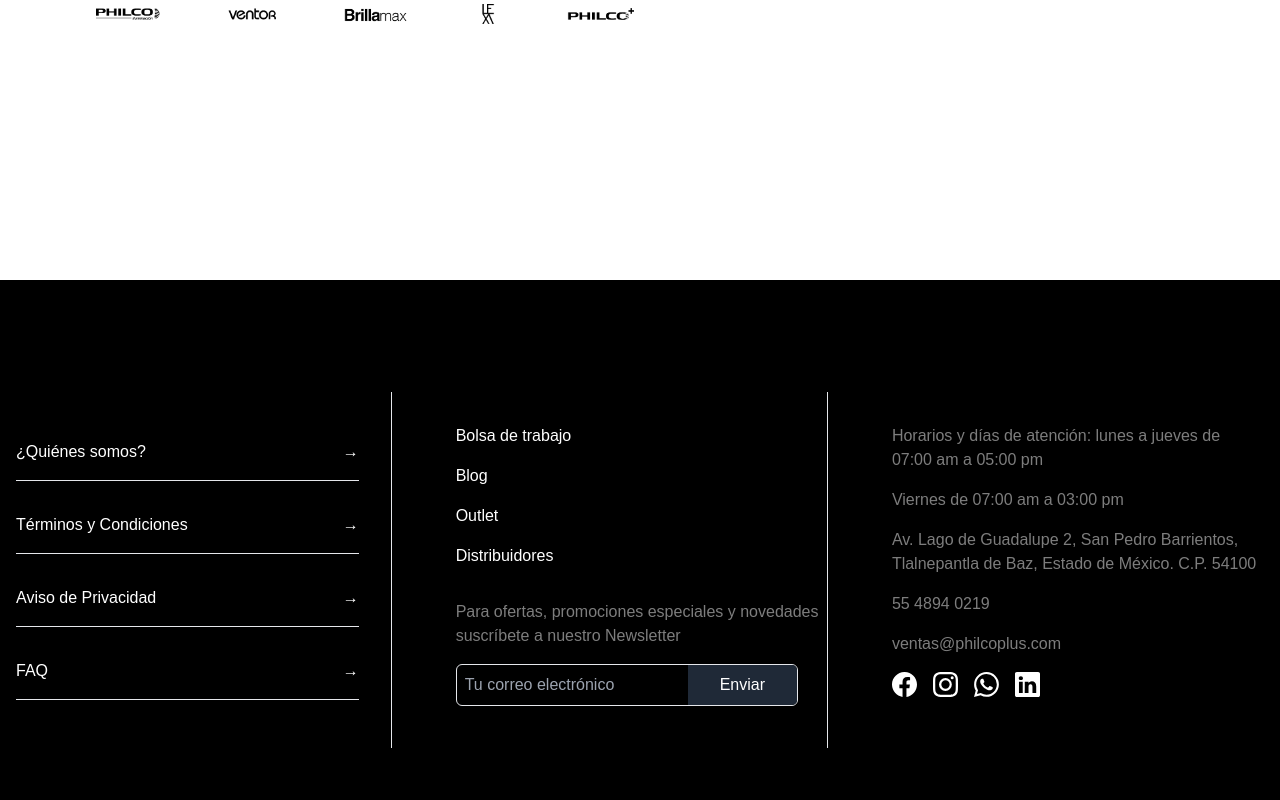
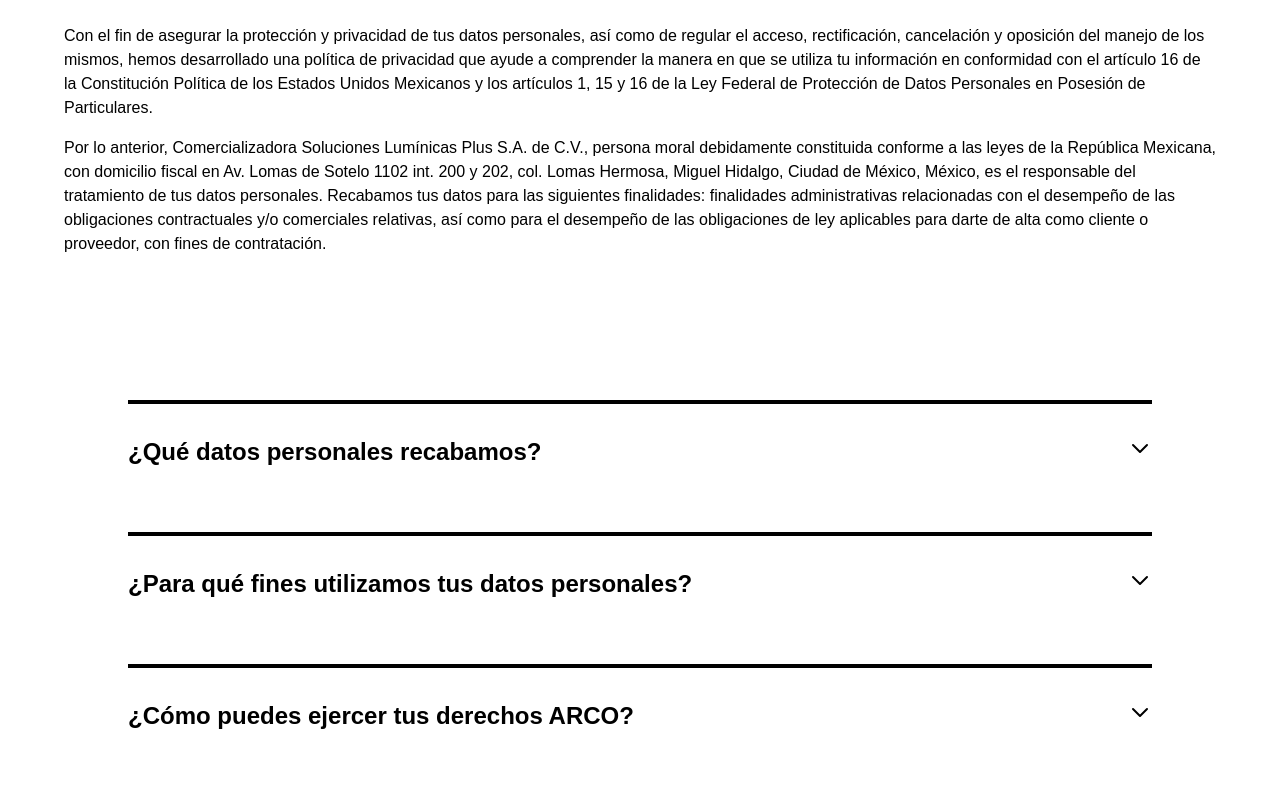
Before and after one commit to yira-gallardo/grupo-slp, a Next.js app: page /aviso-de-privacidad in a window 1280 px wide. Shown: the part 520-1320 px from the top of the page. Built offline with nearby package versions, Linux system fonts and the light colour scheme.

Commit message:
Add accordion

```diff
--- a/app/aviso-de-privacidad/page.tsx
+++ b/app/aviso-de-privacidad/page.tsx
@@ -1,13 +1,38 @@
 "use client";
-import React from "react";
+import React, { useState } from "react";
 import Image from "next/image";
 import { motion } from "framer-motion";
 
 export default function AvisoDePrivacidad() {
+  const [openAccordion, setOpenAccordion] = useState(null);
+
+  const handleAccordionToggle = (index: any) => {
+    setOpenAccordion(openAccordion === index ? null : index);
+  };
+
+  // AQUI AGREGAS Y QUITAS PREGUNTAS Y RESPUESTAS
+  const accordionData = [
+    {
+      title: "¿Qué datos personales recabamos?",
+      content:
+        "Para las finalidades señaladas en el presente aviso de privacidad, podemos recabar tus datos personales de distintas formas: cuando nos los proporcionas directamente, cuando visitas nuestro sitio de Internet o utilizas nuestros servicios en línea y cuando obtenemos información a través de otras fuentes que están permitidas por la ley.",
+    },
+    {
+      title: "¿Para qué fines utilizamos tus datos personales?",
+      content:
+        "Utilizamos tus datos personales para las siguientes finalidades: finalidades administrativas relacionadas con el desempeño de las obligaciones contractuales y/o comerciales relativas, así como para el desempeño de las obligaciones de ley aplicables para darte de alta como cliente o proveedor, con fines de contratación.",
+    },
+    {
+      title: "¿Cómo puedes ejercer tus derechos ARCO?",
+      content:
+        "Puedes ejercer tus derechos de Acceso, Rectificación, Cancelación u Oposición (ARCO) al tratamiento de tus datos personales a través de la presentación de la solicitud correspondiente. Para más información sobre los procedimientos y requisitos para el ejercicio de estos derechos, puedes ponerte en contacto con nuestro departamento de datos personales.",
+    },
+  ];
+
   return (
     <main className="relative">
       {/* HEADER */}
-      <header className="relative h-screen flex items-center pl-20 custom-mt-20">
+      <header className="relative flex items-center px-16 py-32">
         <div className="relative flex flex-col items-start">
           <motion.div
             initial={{ opacity: 0, scale: 0.95, x: -10 }}
@@ -50,6 +75,71 @@
           </motion.div>
         </div>
       </header>
+      {/* INFO */}
+      <section className="bg-white px-16 mb-4 text-black">
+        <p className="text-black">
+          Con el fin de asegurar la protección y privacidad de tus datos
+          personales, así como de regular el acceso, rectificación, cancelación
+          y oposición del manejo de los mismos, hemos desarrollado una política
+          de privacidad que ayude a comprender la manera en que se utiliza tu
+          información en conformidad con el artículo 16 de la Constitución
+          Política de los Estados Unidos Mexicanos y los artículos 1, 15 y 16 de
+          la Ley Federal de Protección de Datos Personales en Posesión de
+          Particulares.
+        </p>
+        <p className="text-black">
+          Por lo anterior, Comercializadora Soluciones Lumínicas Plus S.A. de
+          C.V., persona moral debidamente constituida conforme a las leyes de la
+          República Mexicana, con domicilio fiscal en Av. Lomas de Sotelo 1102
+          int. 200 y 202, col. Lomas Hermosa, Miguel Hidalgo, Ciudad de México,
+          México, es el responsable del tratamiento de tus datos personales.
+          Recabamos tus datos para las siguientes finalidades: finalidades
+          administrativas relacionadas con el desempeño de las obligaciones
+          contractuales y/o comerciales relativas, así como para el desempeño de
+          las obligaciones de ley aplicables para darte de alta como cliente o
+          proveedor, con fines de contratación.
+        </p>
+      </section>
+      {/* ACCORDION */}
+      <section className="bg-white mb-4 text-black p-32">
+        <div className="accordion">
+          {accordionData.map((item, index) => (
+            <div key={index} className="accordion-item mb-8">
+              <div
+                className="accordion-title flex text-2xl font-bold py-8 border-t-4 border-black cursor-pointer"
+                onClick={() => handleAccordionToggle(index)}
+              >
+                <div>{item.title}</div>
+                <svg
+                  xmlns="http://www.w3.org/2000/svg"
+                  className={`h-6 w-6 ml-auto transition-transform duration-200 ${
+                    openAccordion === index ? "rotate-180" : ""
+                  }`}
+                  fill="none"
+                  viewBox="0 0 24 24"
+                  stroke="currentColor"
+                  width={24}
+                  height={24}
+                >
+                  <path
+                    strokeLinecap="round"
+                    strokeLinejoin="round"
+                    strokeWidth={2}
+                    d="M19 9l-7 7-7-7"
+                  />
+                </svg>
+              </div>
+              <div
+                className={`accordion-content transition-max-height duration-200 overflow-hidden ${
+                  openAccordion === index ? "max-h-screen" : "max-h-0"
+                }`}
+              >
+                <p className="pt-4">{item.content}</p>
+              </div>
+            </div>
+          ))}
+        </div>
+      </section>
     </main>
   );
 }
--- a/app/components/Footer/Footer.tsx
+++ b/app/components/Footer/Footer.tsx
@@ -2,7 +2,10 @@
 
 export default function Footer() {
   return (
-    <footer className="bg-black text-white py-12 px-4 text-neutral-400">
+    <footer
+      className="bg-black text-white py-12 px-4 text-neutral-400"
+      id="contacto"
+    >
       <div className="max-w-7xl mx-auto py-16 flex gap-16 border-b">
         <div className="w-1/3 border-r pr-8 py-8">
           <ul>
--- a/app/components/Nav/Nav.tsx
+++ b/app/components/Nav/Nav.tsx
@@ -46,7 +46,7 @@
         </li>
         <li>
           <Link
-            href="/contacto"
+            href="/#contacto"
             className="hover:text-gray-300 py-4 px-8 border"
           >
             Contacto
```
